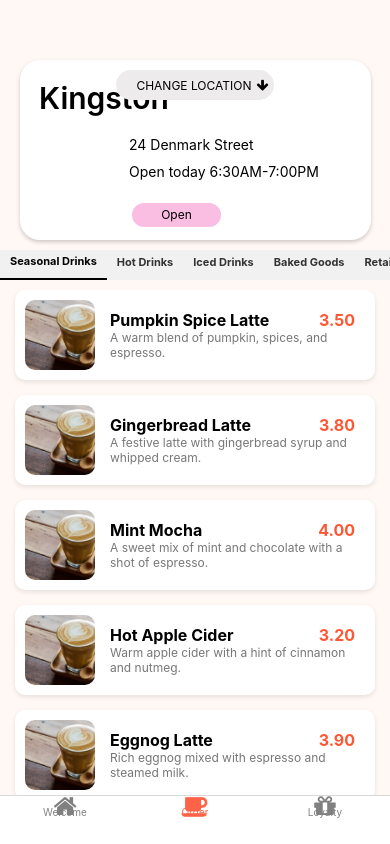
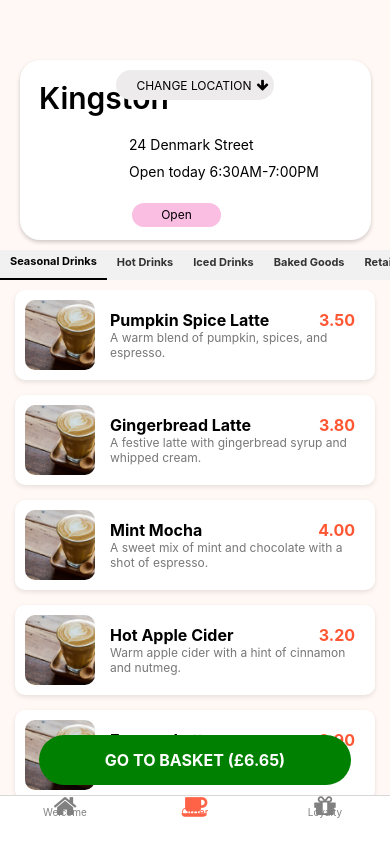
Before and after one commit to sezerturkdal/HydeCoffee, a React Native app: screen /Order in a window 390 px wide. Built offline with nearby package versions, Linux system fonts and the light colour scheme.

Commit message:
basket button added

```diff
--- a/src/pages/OrderDetailScreen.tsx
+++ b/src/pages/OrderDetailScreen.tsx
@@ -6,7 +6,8 @@ import {
     SafeAreaView,
     TouchableOpacity,
     ScrollView,
-    Image,  // Image bileşenini import et
+    Image,
+    Alert
 } from 'react-native';
 import RadioGroup from 'react-native-radio-buttons-group';
 import FontAwesomeIcon from 'react-native-vector-icons/FontAwesome';
@@ -145,7 +146,10 @@ const OrderDetailScreen: React.FC = ({ route, navigation }) => {
             quantity,
         };
         console.log('Order Details:', orderDetails);
-        alert('Order placed successfully!');
+
+        Alert.alert('Added to basket!', '', [
+            {text: 'OK', onPress: () => navigation.navigate('OrderScreen')},
+          ]);
     };
 
     return (
--- a/src/pages/OrderScreen.tsx
+++ b/src/pages/OrderScreen.tsx
@@ -113,12 +113,12 @@ const OrderScreen = () => {
       productName: product.name,
       productPrice: parseFloat(product.price),
       sizeOption: product.sizeOption,
-      milkOption:product.milkOption,
-      temperatureOption:product.temperatureOption,
-      extraShotOption:product.extraShotOption,
-      ownCupOption:product.ownCupOption,
-      coffeeTypeOption:product.coffeeTypeOption,
-      flavorsOption:product.flavorsOption
+      milkOption: product.milkOption,
+      temperatureOption: product.temperatureOption,
+      extraShotOption: product.extraShotOption,
+      ownCupOption: product.ownCupOption,
+      coffeeTypeOption: product.coffeeTypeOption,
+      flavorsOption: product.flavorsOption
     });
   };
 
@@ -199,6 +199,11 @@ const OrderScreen = () => {
             { useNativeDriver: false }  // useNativeDriver false olmalı çünkü height ve opacity animasyonları yapıyoruz
           )}
         />
+      </View>
+      <View style={styles.btnBasketContainer}>
+        <TouchableOpacity style={styles.btnBasket} onPress={() => navigation.navigate('SignUpScreen')}>
+          <Text style={styles.btnBasketText}>GO TO BASKET (£6.65)</Text>
+        </TouchableOpacity>
       </View>
     </SafeAreaView>
   );
@@ -319,7 +324,27 @@ const styles = StyleSheet.create({
     top: 0,
     width: '100%',
     minHeight: '100%'
-  }
+  },
+  btnBasketContainer: {
+    position: 'absolute',
+    bottom: 10,
+    alignItems: 'center',
+    width: '100%',
+    justifyContent: 'center',
+  },
+  btnBasket: {
+    backgroundColor: 'green',
+    width: '80%',
+    height: 50,
+    borderRadius: 25,
+    justifyContent: 'center',
+  },
+  btnBasketText: {
+    textAlign: 'center',
+    fontSize: 16,
+    fontWeight: 'bold',
+    color: 'white'
+  },
 });
 
 export default OrderScreen;
```
